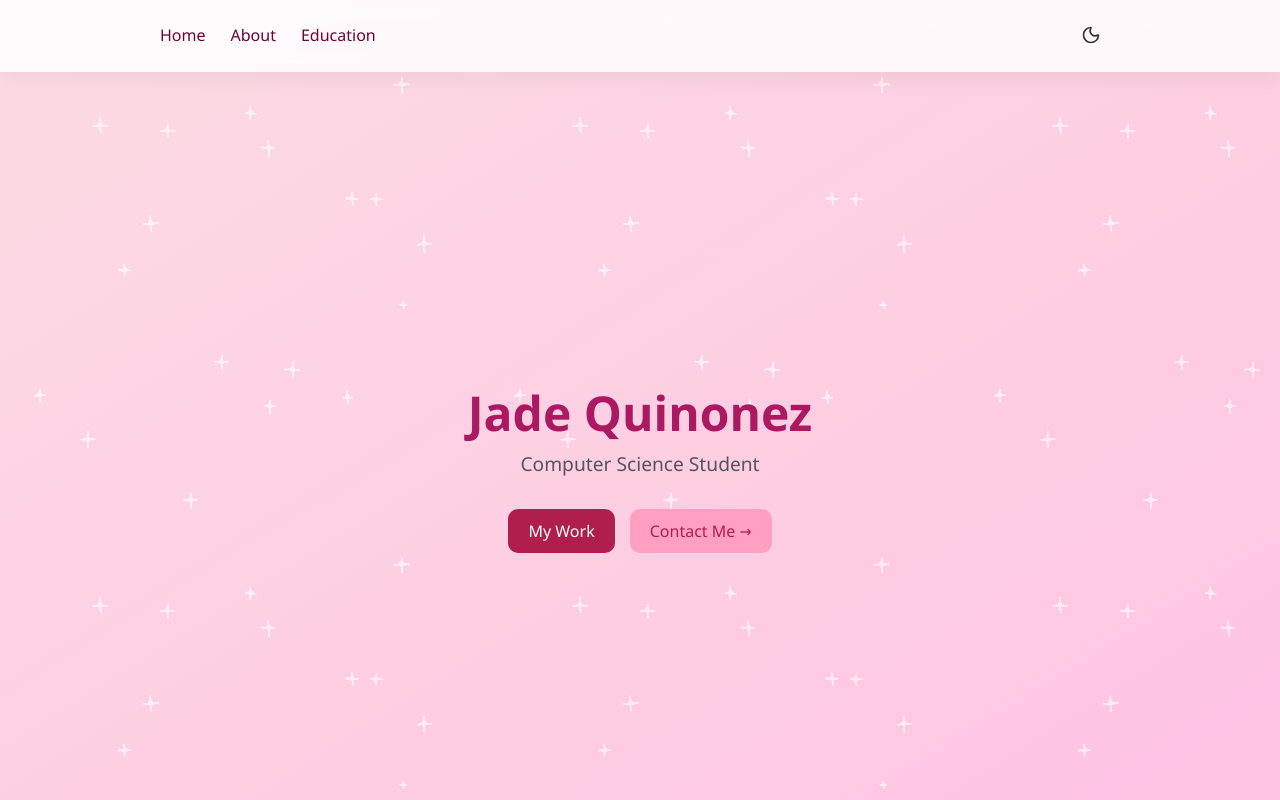
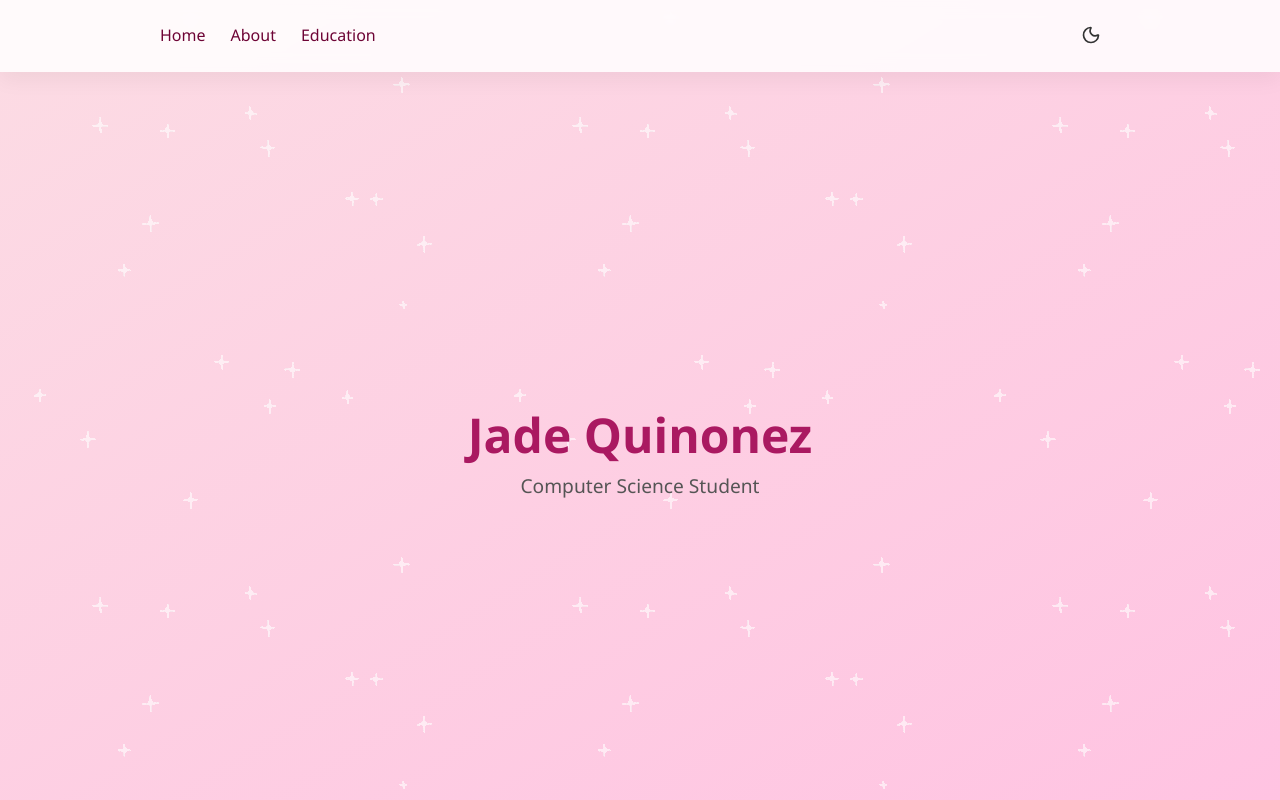
Before and after one commit to jquinonez7/my-app, a React (Vite) app: page / in a window 1280 px wide. Shown: the top 800 px of the page. Built offline with nearby package versions, Linux system fonts and the light colour scheme.

Commit message:
no buttons

```diff
--- a/src/App.jsx
+++ b/src/App.jsx
@@ -7,7 +7,7 @@ import Contact from "./Contact";
 function App() {
   return (
     <div className="App">
-      {/* Home (put your navbar inside Home or above it) */}
+      {/* Home */}
       <section id="home">
         <Home />
       </section>
--- a/src/Home.jsx
+++ b/src/Home.jsx
@@ -1,3 +1,5 @@
+// <a href="#work" className="button-primary">My Work</a>
+// <a href="#contact" className="button-secondary">Contact Me →</a>
 import "./Home.css"; // Import CSS styles
 import { useState, useEffect } from "react";
 import { Moon, Sun } from "lucide-react"; // Import Moon & Sun Icons
@@ -50,8 +52,6 @@ const Home = () => {
           <h1 className="hero-title">Jade Quinonez</h1>
           <p className="hero-description">Computer Science Student</p>
           <div className="hero-buttons">
-            <a href="#work" className="button-primary">My Work</a>
-            <a href="#contact" className="button-secondary">Contact Me →</a>
           </div>
         </div>
       </section>
```
